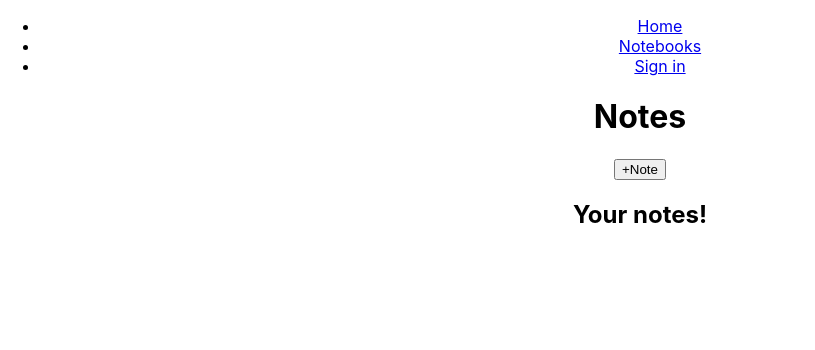
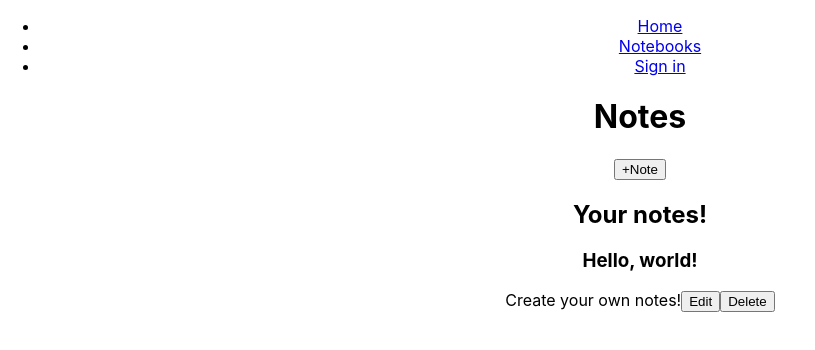
Before and after one commit to hanoelleb/duly, a React (Create React App) app: page /notes in a window 1280 px wide. Shown: the top 350 px of the page, without its empty margins (0-815 px from the left). Built offline with nearby package versions, Linux system fonts and the light colour scheme.

Commit message:
added edit form for notes

```diff
--- a/src/components/Notes.js
+++ b/src/components/Notes.js
@@ -1,6 +1,9 @@
 import React, {useState} from 'react';
 import {Editor} from '@tinymce/tinymce-react';
 import { connect } from 'react-redux';
+import ReactHtmlParser from 'react-html-parser';
+
+import { addNote } from '../reducers/notes-reducer';
 
 const Notes = () => {
     return (
@@ -56,8 +59,11 @@ class NoteForm extends React.Component {
 	    }).then( response => response.json() )
               .then( data => {
 	          console.log(data.note);
+		  this.props.addNote(data.note);
 		  //TODO add note to note list with dispatch
 	      })
+	} else {
+	    this.props.addNote( data );
 	}
     }
 
@@ -109,6 +115,7 @@ class NoteForm extends React.Component {
 class NoteList extends React.Component {
     constructor(props) {
         super(props);
+	this.renderNote = this.renderNote.bind(this);
     }
 
     componentDidMount() {
@@ -126,13 +133,133 @@ class NoteList extends React.Component {
 		    var notes = data.notes;
                     console.log(notes);
                     //TODO call dispatch and add all of these notes
-                    //notes.forEach
+                    notes.forEach(note => this.props.addNote(note));
 		});
 	}
     }
 
+    renderNote(note) {
+        return (
+             < Note note={note} />
+	)
+    }
+
     render() {
-        return <h2>Your notes!</h2>
+        return (
+	    <div>
+                <h2>Your notes!</h2>
+	        {this.props.notes.map(note => this.renderNote(note) ) }
+            </div>
+	)
+    }
+}
+
+class Note extends React.Component {
+
+    constructor(props) {
+        super(props);
+	this.handleChange = this.handleChange.bind(this);
+        this.handleEditorChange = this.handleEditorChange.bind(this);
+        this.handleSubmit = this.handleSubmit.bind(this);
+        this.handleClick = this.handleClick.bind(this);
+
+	this.state = ({topic: '', content: '', toggle: false});
+    }
+
+    componentDidMount() {
+        this.setState({topic: this.props.note.topic,
+		content: this.props.note.content});
+    }
+
+    handleChange(e) {
+        this.setState({ [e.target.name] : e.target.value });
+    }
+
+    handleEditorChange = (content, editor) => {
+         this.setState( { content: content } );
+    }
+
+    handleSubmit(e) {
+        e.preventDefault();
+
+        //TODO: if logged in also save to database with api
+        //otherwise just add to list
+	console.log(this.props.note.id);
+
+        const data = { id: this.props.note.id,
+		topic: this.state.topic,
+	        content: this.state.content };
+        /*
+        if (this.props.user) {
+            const id = this.props.user._id;
+            const token = this.props.token;
+            const url = 'http://localhost:5000/'+id+'/notes/add';
+
+            fetch(url, {
+                method: 'POST',
+                headers: {
+                   'Authorization': this.props.token,
+                   'Accept': 'application/json',
+                   'Content-Type': 'application/json'
+                },
+                body: JSON.stringify(data)
+            }).then( response => response.json() )
+              .then( data => {
+                  console.log(data.note);
+                               this.props.addNote(data.note);
+                  //TODO add note to note list with dispatch
+              })
+        } else {
+            this.props.addNote( data );
+        }
+	*/
+    }
+
+    handleClick() {
+        var val = !this.state.toggle;
+        this.setState({ toggle: val });
+    }
+
+
+    render() {
+        return (
+        <div>
+            <h3>{this.props.note.topic}</h3>
+            {ReactHtmlParser(this.props.note.content)}
+            <button onClick={this.handleClick}>
+		{ this.state.toggle ? 'Cancel' : 'Edit' }
+            </button>
+            <button>Delete</button>
+
+	    { this.state.toggle ?
+                <form onSubmit={this.handleSubmit}>
+                    <input type='text' placeholder='Topic' name='topic'
+                        value={this.state.topic} onChange={this.handleChange}
+                    />
+                    <Editor name='content'
+                        initialValue="<p>Your notes...</p>"
+                        value = {this.state.content}
+                        init={{
+                            height: 250,
+                            width: 500,
+                            menubar: false,
+                            plugins: [
+             'advlist autolink lists link image charmap print preview anchor',
+             'searchreplace visualblocks code fullscreen',
+             'insertdatetime media table paste code help wordcount'
+                            ],
+                            toolbar:
+                      'undo redo | formatselect | bold italic backcolor | alignleft aligncenter alignright alignjustify | bullist numlist outdent indent | removeformat | help'
+                       }}
+                       onEditorChange={this.handleEditorChange}
+                    />
+                    <input type='submit' value='Update'></input>
+                </form>
+
+                : ''
+	    }
+        </div>
+        )
     }
 }
 
@@ -144,8 +271,8 @@ const mapStateToProps = (state) => {
   }
 }
 
-//const mapDispatchToProps = {  toggleImportanceOf,}
-const ConnectedForm = connect(mapStateToProps)(NoteForm)
-const ConnectedNoteList = connect(mapStateToProps)(NoteList)
+const mapDispatchToProps = { addNote }
+const ConnectedForm = connect(mapStateToProps, mapDispatchToProps)(NoteForm)
+const ConnectedNoteList = connect(mapStateToProps, mapDispatchToProps)(NoteList)
 
 export default Notes;
--- a/src/index.js
+++ b/src/index.js
@@ -22,8 +22,3 @@ ReactDOM.render(
   </Provider>,
   document.getElementById('root')
 );
-
-// If you want your app to work offline and load faster, you can change
-// unregister() to register() below. Note this comes with some pitfalls.
-// Learn more about service workers: https://bit.ly/CRA-PWA
-serviceWorker.unregister();
--- a/src/reducers/notes-reducer.js
+++ b/src/reducers/notes-reducer.js
@@ -1,22 +1,64 @@
+var count = 0;
+
 const initialState = [
   {
+    index: count,
     topic: 'Hello, world!',
     content: 'Create your own notes!',
     id: 1
   }
 ]
 
+count++;
+
 const notesReducer = (state = initialState, action) => {
     switch (action.type) {
     case 'ADD':
-      return state
+      return state.concat(action.data);
     case 'EDIT':
-      return state
+      return state.slice(0, action.data.index).concat(action.data) +
+                 state.slice(action.data.index+1);
     case 'REMOVE':
-      return state
+      return state.filter(note => note.index != action.index);
     default: // if none of the above matches, code comes here
     return state
   }
 }
 
+export const addNote = (note) => {
+  var id;
+  if (note._id)
+      id = note._id;
+  else
+      id = count+1;
+  return {
+      type: 'ADD',
+      data: {
+          index: count++,
+          topic: note.topic,
+	  content: note.content,
+	  id: note._id
+      }
+  }
+}
+
+export const removeNote = (note) => {
+   return {
+     type: 'REMOVE',
+     index: note.index
+   }
+}
+
+export const editNote = (note) => {
+   return {
+      type: 'EDIT',
+      data: {
+          index: note.index,
+	  topic: note.topic,
+	  content: note.content,
+	  id: note.id
+      }
+   }
+}
+
 export default notesReducer;
```
